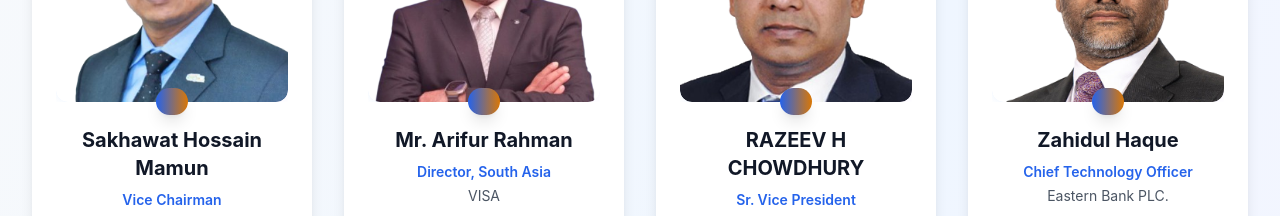
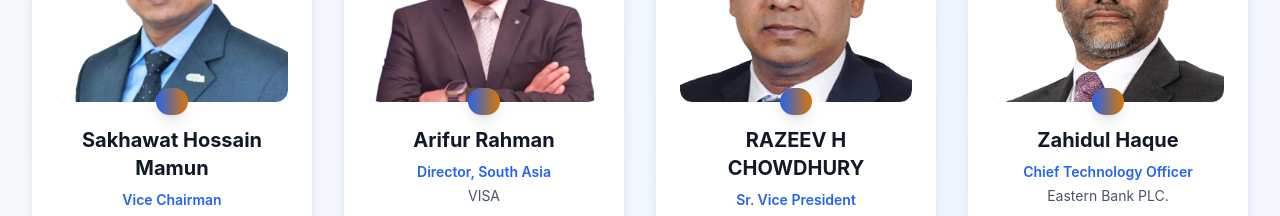
Before and after one commit to Ayonspoiler/BIIN_Award_Function, a React (Vite) app in the folder frontend/: page /judges in a window 1280 px wide. Shown: the part 980-1196 px from the top of the page. Built offline with nearby package versions, Linux system fonts and the light colour scheme.

Commit message:
Judge Page Updated

```diff
--- a/frontend/src/pages/Judges.jsx
+++ b/frontend/src/pages/Judges.jsx
@@ -64,7 +64,7 @@ const Judges = () => {
     },
     {
       image: arifurImg,
-      name: "Mr. Arifur Rahman",
+      name: "Arifur Rahman",
       designation: "Director, South Asia    ",
       organization: "VISA",
     },
```
